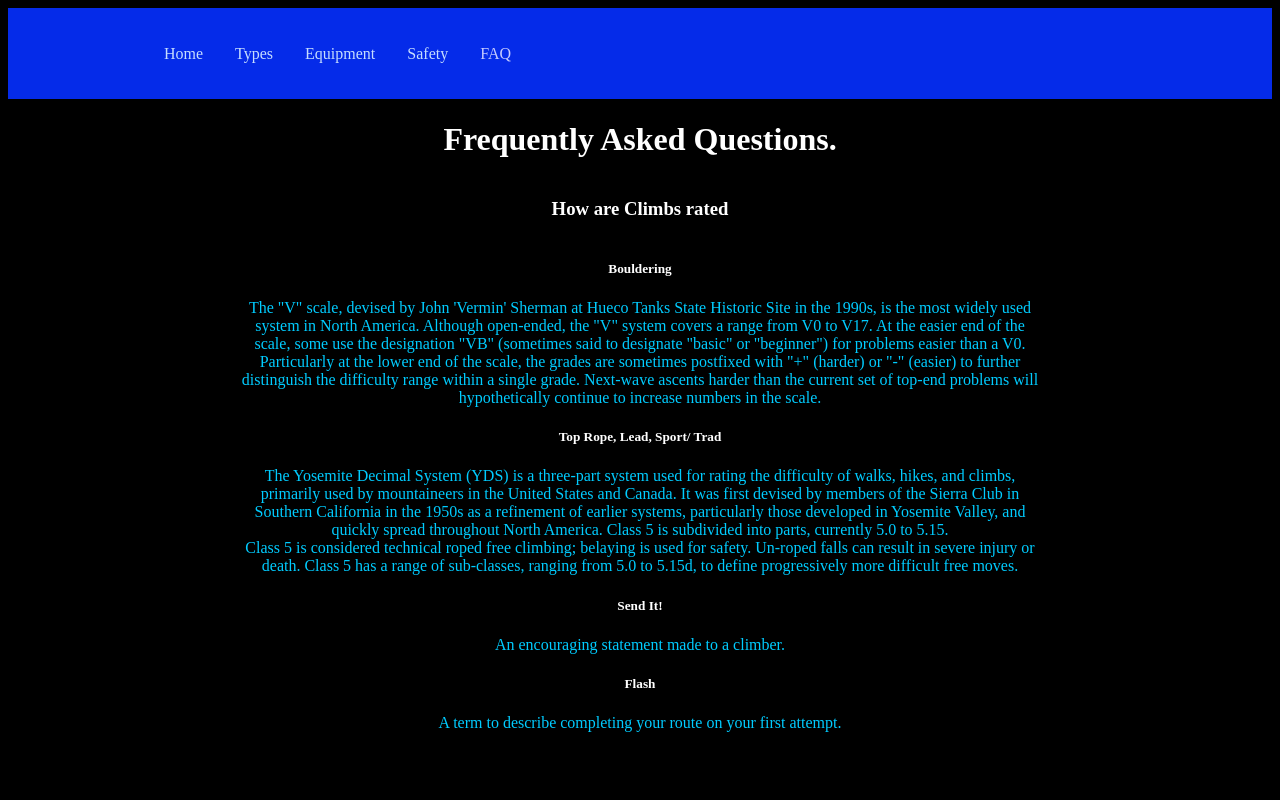
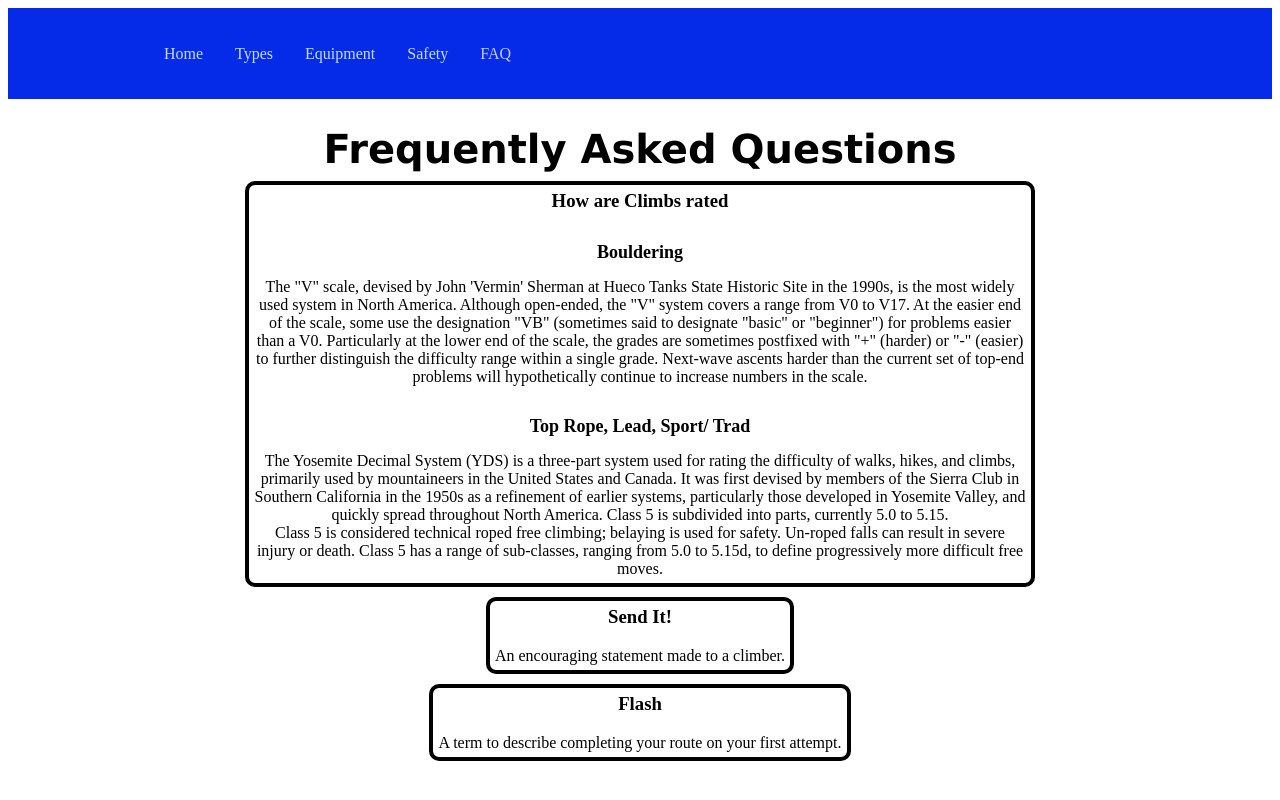
Before and after one commit to KGranger56/k-presentation, a React (Create React App) app: page /faq in a window 1280 px wide. Built offline with nearby package versions, Linux system fonts and the light colour scheme.

Commit message:
Pages updated to similar style via css

```diff
--- a/src/Footer.css
+++ b/src/Footer.css
@@ -20,8 +20,7 @@ div.footer {
 }
 
 .github {
-  color: rgb(240 246 252 / 70%);
-  background-color: black;
+  color: black;
   padding-left: 3px;
   padding-right: 3px;
 }
--- a/src/index.css
+++ b/src/index.css
@@ -1,8 +1,3 @@
-:root {
-  background-color: black;
-  color: white;
-}
-
 [class^="block-"] {
   display: flex;
   max-width: 800px;
@@ -22,9 +17,23 @@
 
 a {
   text-decoration: none;
-  color: white;
   margin-top: 0px;
   margin-bottom: 0px;
+  color: black;
+}
+
+h1 {
+  margin-bottom: 4px;
+  font-size: 40px;
+  font-family: Verdana, Geneva, Tahoma, sans-serif;
+}
+
+.back-to-top {
+  display: flex;
+  justify-content: center;
+  color: black;
+  opacity: 75%;
+  margin-bottom: 15px;
 }
 
 .types.block-1,
--- a/src/pages/equipment.css
+++ b/src/pages/equipment.css
@@ -11,7 +11,7 @@ p {
 }
 
 .equipment .box-1:not(.title) {
-  border: 1px solid rgb(255, 255, 255);
+  border: 4px solid black;
   border-radius: 10px;
   margin: 10px 0px;
   padding: 0px 5px;
@@ -49,3 +49,9 @@ p {
   padding-left: 4px;
   padding-right: 4px;
 }
+
+@media (max-width: 576px) {
+  .new-row {
+    white-space: pre-line;
+  }
+}
--- a/src/pages/equipment.js
+++ b/src/pages/equipment.js
@@ -203,7 +203,8 @@ const Equipment = () => {
         <div className="box-1">
           <h3>Trad</h3>
 
-          <ul>
+          <div>
+            <ul className="trad-above">
               <li>
                 <a href="#shoes">
                   <div className="item">Shoes</div>
@@ -234,7 +235,9 @@ const Equipment = () => {
                   <div className="see">See description above.</div>
                 </a>
               </li>
-            <li>
+            </ul>
+            <ul>
+              <li className="new-row">
                 <a href="#rope">
                   <div className="item">Rope</div>
                   <div className="see">See description above.</div>
@@ -259,6 +262,7 @@ const Equipment = () => {
                 </a>
               </li>
             </ul>
+          </div>
 
           <div className="row-1">
             <div className="column-1">
--- /dev/null
+++ b/src/pages/faq.css
@@ -0,0 +1,20 @@
+.question {
+  border: 4px solid black;
+  border-radius: 10px;
+  margin: 5px 5px;
+}
+
+.faq h3 {
+  margin-top: 5px;
+}
+
+.faq h5 {
+  font-size: 18px;
+  margin-bottom: 8px;
+}
+
+.faq p {
+  padding: 0px 5px;
+  margin-top: 15px;
+  margin-bottom: 5px;
+}
--- a/src/pages/faq.js
+++ b/src/pages/faq.js
@@ -1,42 +1,50 @@
 import React from "react";
+import "./faq.css";
 
 const FAQ = () => {
   return (
     <div className="faq">
       <div className="block-1">
         <div className="box-1">
-          <h1>Frequently Asked Questions.</h1>
+          <h1>Frequently Asked Questions</h1>
+          <div className="question">
             <h3>How are Climbs rated</h3>
             <h5>Bouldering</h5>
             <p>
-            The "V" scale, devised by John 'Vermin' Sherman at Hueco Tanks State Historic
-            Site in the 1990s, is the most widely used system in North America. Although
-            open-ended, the "V" system covers a range from V0 to V17. At the easier end of
-            the scale, some use the designation "VB" (sometimes said to designate "basic"
-            or "beginner") for problems easier than a V0. Particularly at the lower end of
-            the scale, the grades are sometimes postfixed with "+" (harder) or "-"
-            (easier) to further distinguish the difficulty range within a single grade.
-            Next-wave ascents harder than the current set of top-end problems will
-            hypothetically continue to increase numbers in the scale.
+              The "V" scale, devised by John 'Vermin' Sherman at Hueco Tanks State
+              Historic Site in the 1990s, is the most widely used system in North America.
+              Although open-ended, the "V" system covers a range from V0 to V17. At the
+              easier end of the scale, some use the designation "VB" (sometimes said to
+              designate "basic" or "beginner") for problems easier than a V0. Particularly
+              at the lower end of the scale, the grades are sometimes postfixed with "+"
+              (harder) or "-" (easier) to further distinguish the difficulty range within
+              a single grade. Next-wave ascents harder than the current set of top-end
+              problems will hypothetically continue to increase numbers in the scale.
             </p>
             <h5>Top Rope, Lead, Sport/ Trad</h5>
             <p>
               The Yosemite Decimal System (YDS) is a three-part system used for rating the
-            difficulty of walks, hikes, and climbs, primarily used by mountaineers in the
-            United States and Canada. It was first devised by members of the Sierra Club
-            in Southern California in the 1950s as a refinement of earlier systems,
-            particularly those developed in Yosemite Valley, and quickly spread throughout
-            North America. Class 5 is subdivided into parts, currently 5.0 to 5.15.
+              difficulty of walks, hikes, and climbs, primarily used by mountaineers in
+              the United States and Canada. It was first devised by members of the Sierra
+              Club in Southern California in the 1950s as a refinement of earlier systems,
+              particularly those developed in Yosemite Valley, and quickly spread
+              throughout North America. Class 5 is subdivided into parts, currently 5.0 to
+              5.15.
               <br />
               Class 5 is considered technical roped free climbing; belaying is used for
               safety. Un-roped falls can result in severe injury or death. Class 5 has a
-            range of sub-classes, ranging from 5.0 to 5.15d, to define progressively more
-            difficult free moves.
+              range of sub-classes, ranging from 5.0 to 5.15d, to define progressively
+              more difficult free moves.
             </p>
-          <h5>Send It!</h5>
+          </div>
+          <div className="question">
+            <h3>Send It!</h3>
             <p>An encouraging statement made to a climber.</p>
-          <h5>Flash</h5>
+          </div>
+          <div className="question">
+            <h3>Flash</h3>
             <p>A term to describe completing your route on your first attempt.</p>
+          </div>
         </div>
       </div>
     </div>
--- a/src/pages/home.css
+++ b/src/pages/home.css
@@ -5,11 +5,6 @@
 .container {
   display: flex;
   justify-content: space-around;
-}
-
-.home h1 {
-  margin-bottom: 4px;
-  font-size: 40px;
 }
 
 .home h4 {
--- a/src/pages/safety.css
+++ b/src/pages/safety.css
@@ -1,8 +1,3 @@
-.back-to-top {
-  display: flex;
-  justify-content: center;
-}
-
 .safety h2 {
   color: red;
 }
@@ -16,9 +11,10 @@
   margin-bottom: 10px;
   font-size: 26px;
   color: blue;
+  margin-top: 10px;
 }
 
-p {
+.safety p {
   color: rgb(0, 204, 255);
 }
 
@@ -35,4 +31,7 @@ p {
 .safety [class^="box-"] {
   display: flex;
   align-items: top;
+  border: 4px solid black;
+  border-radius: 10px;
+  margin: 5px 5px;
 }
--- a/src/pages/safety.js
+++ b/src/pages/safety.js
@@ -28,10 +28,7 @@ const Safety = () => {
         </div>
         <div className="row">
           <div className="box-a">
-            <h3>
-              Be smart. If you top rope or above, you will tie thousands of knots in your
-              carrer of climbing.
-            </h3>
+            <h3>If you climb with a rope, you will tie thousands of knots.</h3>
             <p>Be cognizent of your knots. Double check them every time.</p>
           </div>
           <div className="box-b">
--- a/src/pages/types.css
+++ b/src/pages/types.css
@@ -1,3 +1,15 @@
+.types h3 {
+  font-family: Verdana, Geneva, Tahoma, sans-serif;
+  font-size: 24px;
+}
+
+.jump-to {
+  display: flex;
+  justify-content: space-evenly;
+  margin-bottom: 15px;
+  margin-top: 15px;
+}
+
 #soloing,
 #bouldering,
 #lead,
@@ -18,18 +30,13 @@ img {
   border-radius: 10px;
 }
 
-.types img:hover {
-  max-width: 100%;
-  position: absolute;
-  top: 0;
-  left: 0;
-  right: 0;
-  bottom: 0;
+/*img:hover:not(.kelly-img) {
+  max-width: 75%;
   background-repeat: no-repeat;
   background-position: center;
   background-size: cover;
   transition: all 0.3s ease-out;
-}
+}*/
 
 .group-a,
 .group-b {
@@ -41,6 +48,7 @@ img {
   font-size: 20px;
   padding: 16px;
   margin: 0 auto;
+  justify-content: flex-start;
 }
 
 @media (max-width: 576px) {
```
Also changed, not shown: src/pages/types.js (+46 -37 lines). Lines whose indentation alone changed are shown as unchanged.
